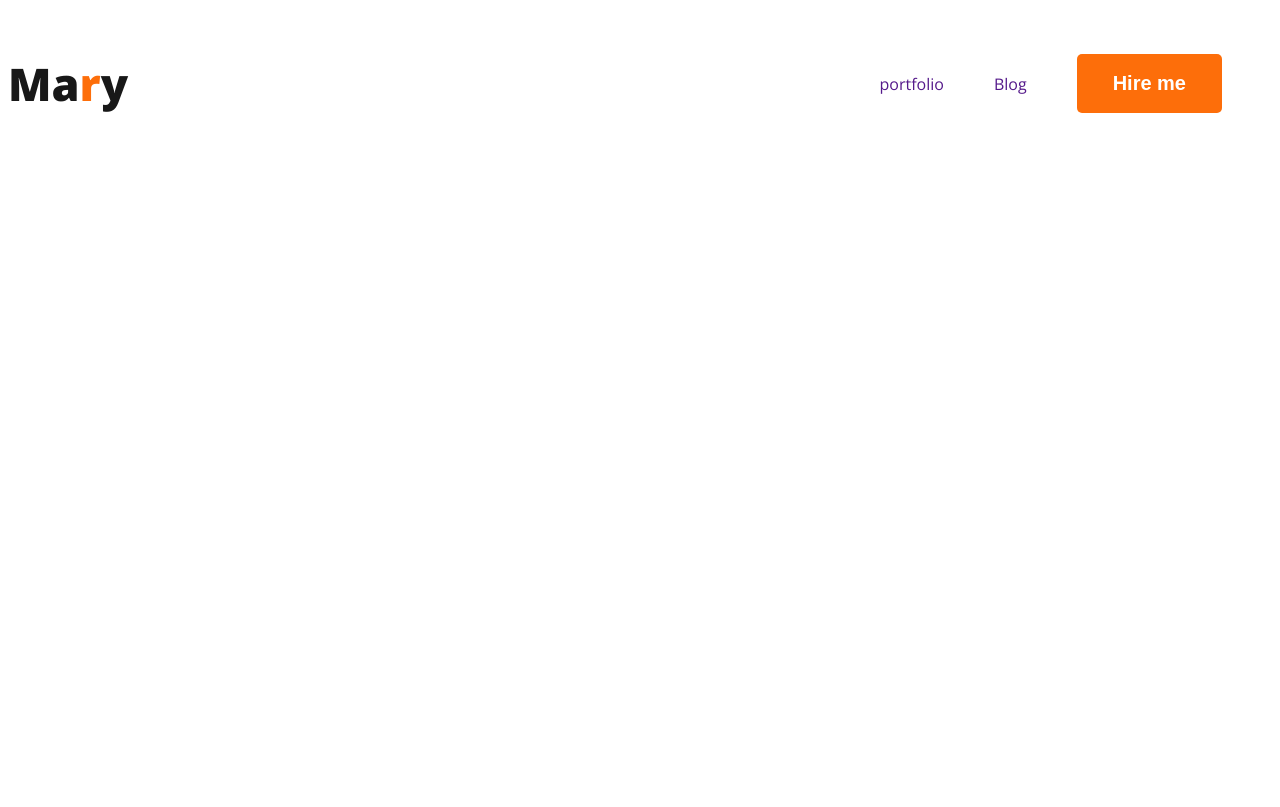
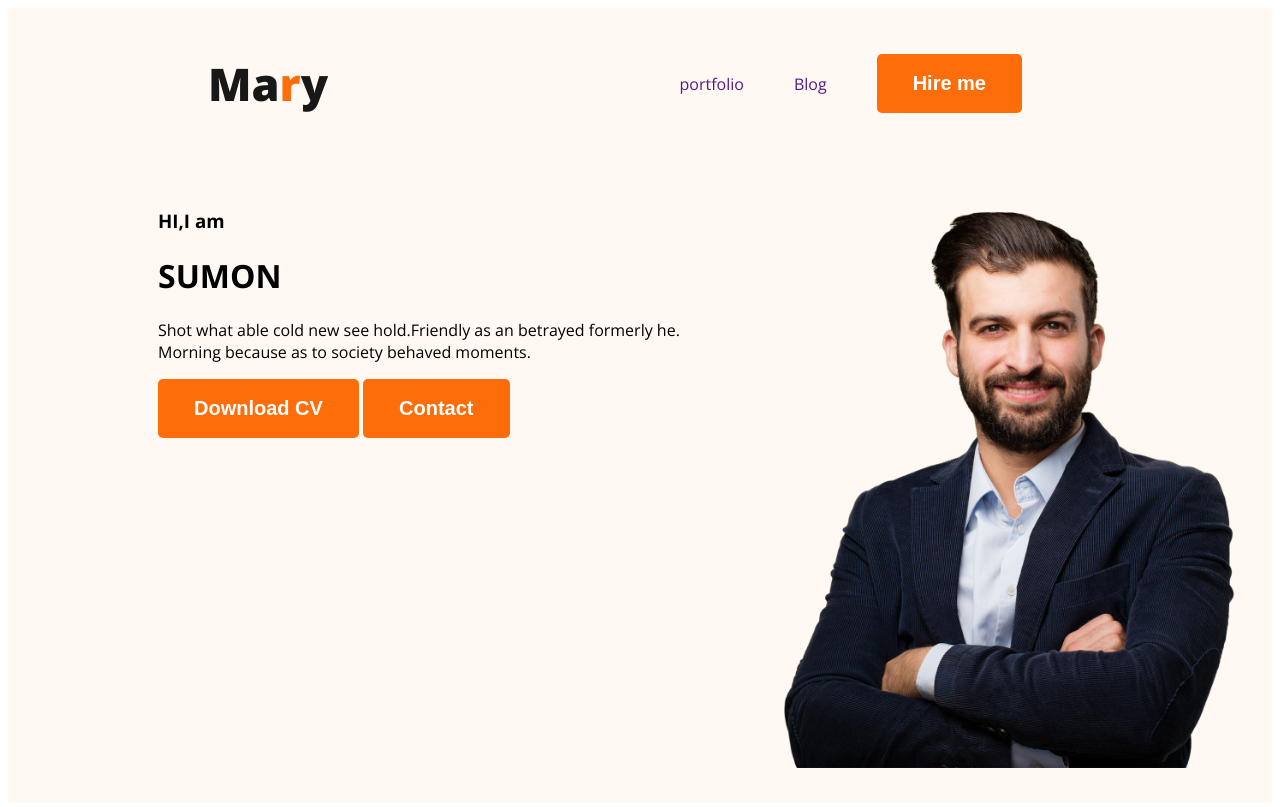
Before and after one commit to timelycoder/sumon.com, a plain HTML site: page index.html in a window 1280 px wide. Drawn offline with nearby package versions, Linux system fonts and the light colour scheme.

Commit message:
added banner section

```diff
--- a/index.html
+++ b/index.html
@@ -13,7 +13,7 @@
     />
   </head>
   <body>
-    <header>
+    <header class="header">
       <nav>
         <h3 class="nav-title">Ma<span class="text-primary">r</span>y</h3>
         <ul>
@@ -23,6 +23,23 @@
           <li><button class="btn-primary">Hire me</button></li>
         </ul>
       </nav>
+      <div class="banner">
+        <div class="banner-content">
+          <h3 class="banner-greeting">HI,I am</h3>
+          <h1 class="banner-title">SUMON</h1>
+          <p>
+            Shot what able cold new see hold.Friendly as an betrayed formerly
+            he. Morning because as to society behaved moments.
+          </p>
+          <div class="contact-btn">
+            <button class="btn-primary">Download CV</button>
+            <button class="btn-primary">Contact</button>
+          </div>
+        </div>
+        <div class="banner-img">
+          <img class="profile-pic" src="images/hardy.png" alt="" />
+        </div>
+      </div>
     </header>
     <main></main>
     <footer></footer>
--- a/styles/portfolio.css
+++ b/styles/portfolio.css
@@ -17,11 +17,17 @@ body {
   border: none;
 }
 
+
+.header {
+  background-color: #fff8f3;
+}
+
 /* nav related styles  */
 nav {
   display: flex;
   justify-content: space-between;
   align-items: center;
+  margin: 0 200px;
 }
 
 .nav-title {
@@ -44,3 +50,12 @@ nav li {
 nav a {
   text-decoration: none;
 }
+
+.banner {
+  padding: 30px 30px 30px 150px;
+  display: flex;
+}
+
+.profile-pic {
+  width: 500px;
+}
```
